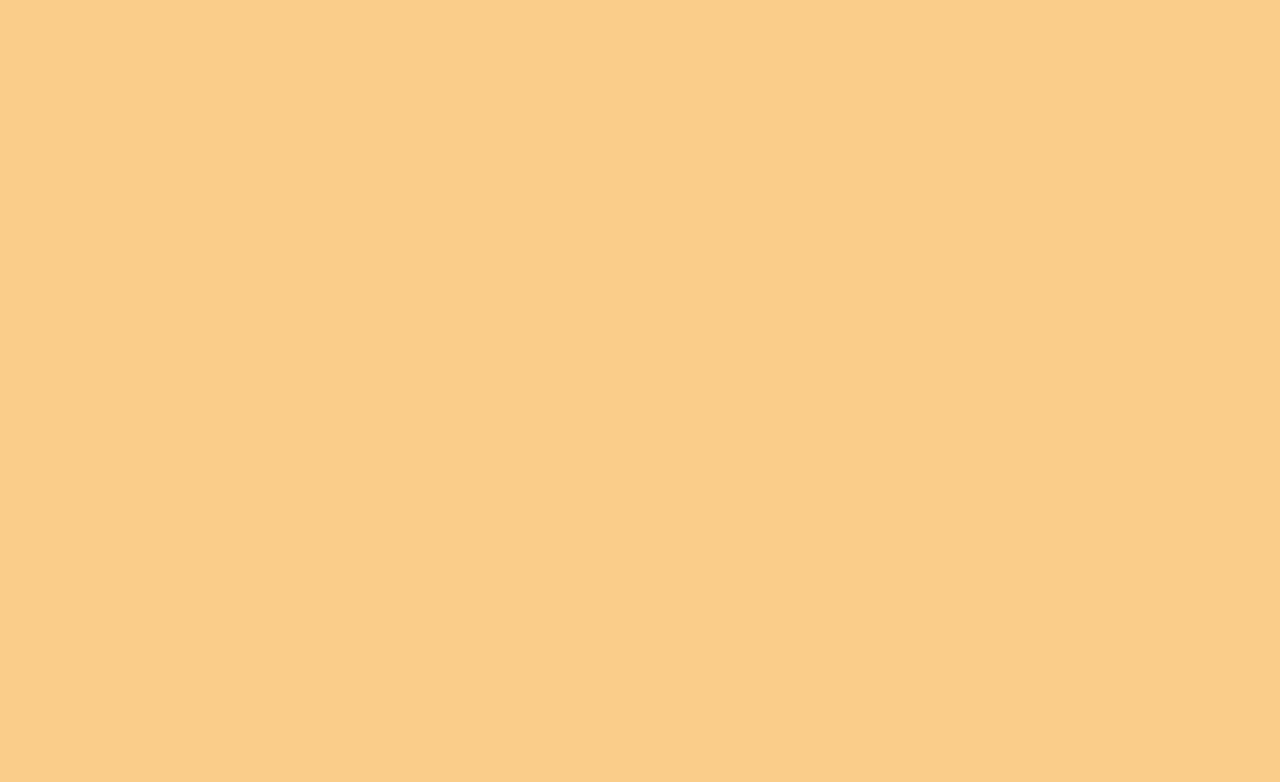
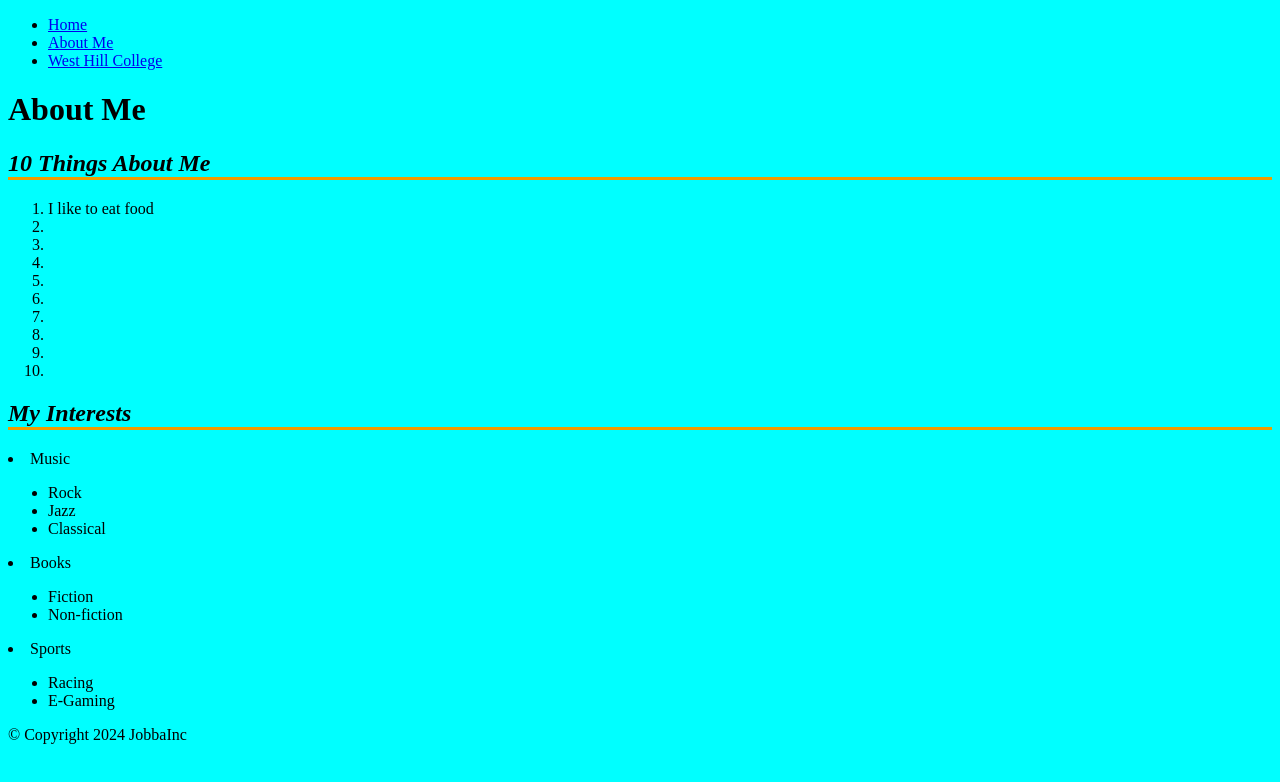
Before and after one commit to TheGreatSkyline/COMP001A.LectureActivity3, a plain HTML site: page about.html in a window 1280 px wide. Drawn offline with Linux system fonts and the light colour scheme.

Commit message:
update as

```diff
--- a/about.html
+++ b/about.html
@@ -1,15 +1,103 @@
 <!DOCTYPE html>
-<!-- Joaquin Gomez-->
-<!--This document displays the home page for the website-->
-<html>
+<html lang="en">
 <head>
+    <meta charset="UTF-8">
+    <meta name="viewport" content="width=device-width, initial-scale=1.0">
+    <link rel="shortcut icon" href="favicon. ico">
     <link rel="stylesheet" href="main.css">
-        <meta charset="utf-8">
     <title>
-           fsd
+        Joaquin Gomez: About Me
     </title>
 </head>
 <body>
+    <header>
+        <nav>
+            <!-- unordered list with 3 items -->
+            <ul>
+                <li>
+                    <a href="index.html">
+                        Home
+                    </a>
+                </li>
+                <li>
+                    <a href="about.html">
+                        About Me
+                    </a>
+                </li>
+                <li>
+                    <a href="https://westhillscollege.com/">
+                        West Hill College
+                    </a>
+                </li>
+            </ul>
+        </nav>
+        <h1>
+            About Me
+        </h1>
+    </header>
+    <main>
+        <article>
+            <h2>
+                10 Things About Me
+            </h2>
+            <ol>
+                <li>
+                    I like to eat food
+                </li>
+                <li>
 
+                </li>
+                <li></li>
+                <li></li>
+                <li></li>
+                <li></li>
+                <li></li>
+                <li></li>
+                <li></li>
+                <li></li>
+            </ol>
+        </article>
+        <article>
+            <h2>My Interests</h2>
+
+            <li>Music
+                <ul>
+                    <li>
+                        Rock
+                    </li>
+                    <li>
+                        Jazz
+                    </li>
+                    <li>
+                        Classical
+                    </li>
+                </ul>
+            </li>
+            <li>Books
+                <ul>
+                    <li>
+                        Fiction
+                    </li>
+                    <li>
+                        Non-fiction
+                    </li>
+                </ul>
+            </li>
+            <li>Sports
+                <ul>
+                    <li>
+                        Racing
+                    </li>
+                    <li>
+                        E-Gaming
+                    </li>
+                </ul>
+            </li>
+        </article>
+
+    </main>
+    <footer>
+        &copy; Copyright 2024 JobbaInc
+    </footer>
 </body>
 </html>
--- a/main.css
+++ b/main.css
@@ -1,10 +1,10 @@
-/* Primary stylesheets for the */
+/* Primary stylesheets for  */
 /*********************************************************
 * Description: Primary style sheet for
 * Author:      Joaquin Gomez
 *********************************************************/
 body {
-    background-color: #FACD8A;    /* This is a shade of orange. */
+    background-color:aqua;    /* This is a shade of orange. */
 }
 
 h1 {
```
Also changed, not shown: index.html (+20 -6 lines), images/image3.jpg (added). Lines whose indentation alone changed are shown as unchanged.
